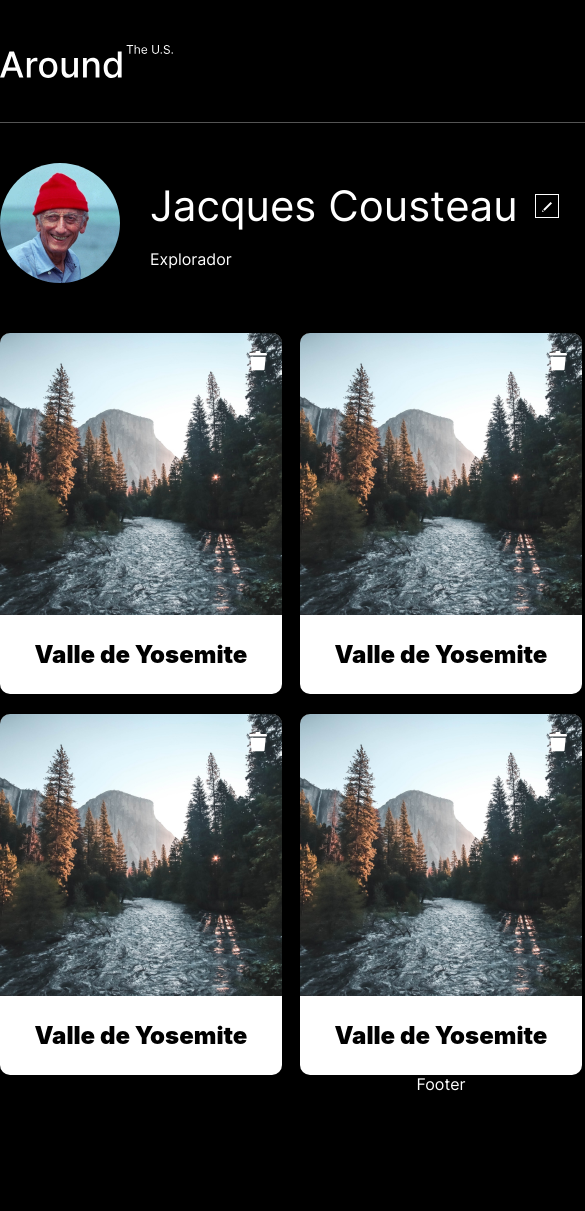
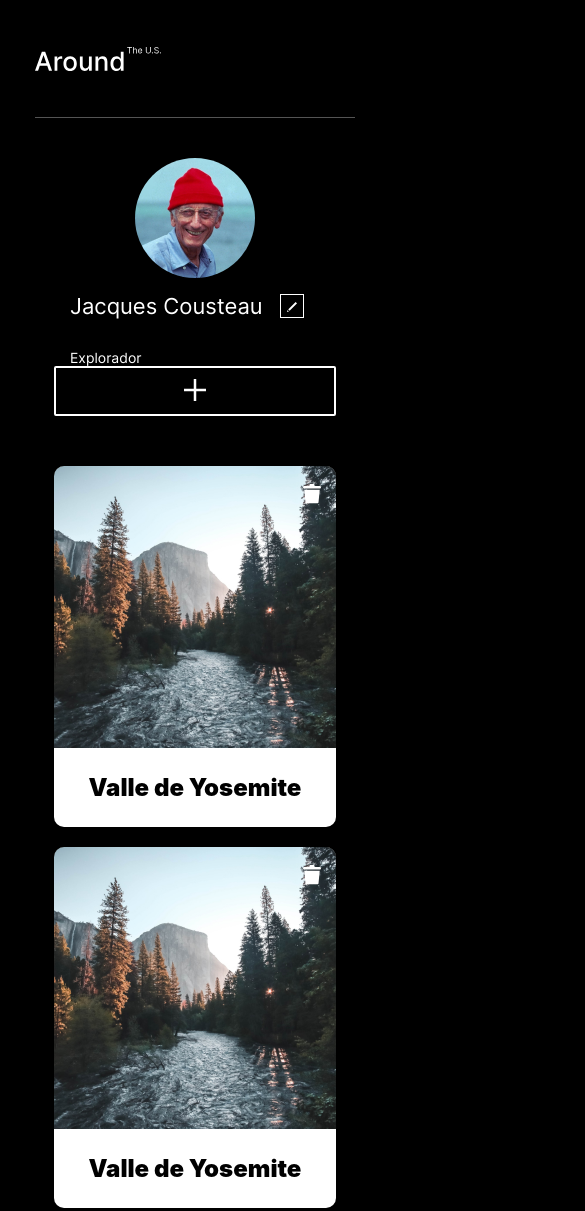
Before and after one commit to DanielCornelio/web_project_around, a plain HTML site: page index.html in a window 390 px wide. Shown: the top 1211 px of the page, 585 px wide, since content can reach past the window. Before the commit the page ends 1094 px from the top, so only its background shows below. Drawn offline with Linux system fonts and the light colour scheme; a web font is replaced by a local one.

Commit message:
Se agrega estilos al responsive

```diff
--- a/blocks/elements.css
+++ b/blocks/elements.css
@@ -1,30 +1,28 @@
-.elements{
+.elements {
   display: flex;
   flex-wrap: wrap;
   width: 882px;
   gap: 20px 18px;
 }
-.card{
+.card {
   width: 282px;
   height: 361px;
   display: flex;
   flex-direction: column;
   border-radius: 10px;
   position: relative;
-
 }
-.card__image{
+.card__image {
   border-radius: 10px 10px 0 0;
   width: 100%;
-
 }
-.card__delete{
+.card__delete {
   position: absolute;
   top: 18px;
   right: 15px;
   width: 18px;
 }
-.card__caption{
+.card__caption {
   padding: 25px;
   background-color: #fff;
   color: #000;
@@ -33,5 +31,13 @@
   line-height: 29px;
   text-align: center;
   border-radius: 0 0 10px 10px;
+}
+
+@media screen and (max-width: 767px) {
+  .elements {
+    width: 320px;
+    gap: 20px;
+    justify-content: center;
+  }
 
 }
--- /dev/null
+++ b/blocks/footer.css
@@ -0,0 +1,11 @@
+.footer {
+  width: 100%;
+  padding: 100px 0 50px 0;
+}
+.footer__copy {
+  text-align: left;
+  font-size: 18px;
+  font-weight: 400;
+  line-height: 1.2;
+  color: #545454;
+}
--- a/blocks/header.css
+++ b/blocks/header.css
@@ -7,3 +7,9 @@
   width: 173px;
   height: 33px;
 }
+@media screen and (max-width: 767px) {
+  .header__logo {
+    width: 126px;
+    height: 28px;
+  }
+}
--- a/blocks/page.css
+++ b/blocks/page.css
@@ -6,3 +6,9 @@
   align-items: center;
   margin: 0 auto;
 }
+
+@media screen and (max-width: 767px) {
+  .page {
+    width: 320px;
+  }
+}
--- a/blocks/profile.css
+++ b/blocks/profile.css
@@ -3,7 +3,7 @@
   display: flex;
   align-items: center;
   justify-content: flex-start;
-  margin: 40px 0 50px;
+  padding: 40px 0 50px;
 }
 
 .profile__avatar {
@@ -49,3 +49,25 @@
   cursor: pointer;
   margin-left: auto;
 }
+
+@media screen and (max-width: 767px) {
+  .profile {
+    flex-direction: column;
+    width: 320px;
+    max-height: none;
+  }
+  .profile__info {
+    width: 280px;
+  }
+  .profile__name {
+    font-size: 22px;
+  }
+  .profile__job {
+    font-size: 14px;
+  }
+
+  .profile__add-button {
+    width: 282px;
+    margin: 0 auto;
+  }
+}
--- a/index.html
+++ b/index.html
@@ -120,7 +120,11 @@
           </figure>
         </section>
       </main>
-      <footer class="footer">Footer</footer>
+      <footer class="footer">
+        <p class="footer__copy">
+          &copy; 2024 Daniel Cornelio
+        </p>
+      </footer>
       <div class="cover">
         <form class="form">
           <img src="./images/close.svg" alt="" class="form__close" />
--- a/pages/index.css
+++ b/pages/index.css
@@ -5,5 +5,5 @@
 @import url("../blocks/header.css");
 @import url("../blocks/profile.css");
 @import url("../blocks/elements.css");
-
+@import url("../blocks/footer.css");
 @import url("../blocks/form.css");
```
Lines whose indentation alone changed are shown as unchanged.
